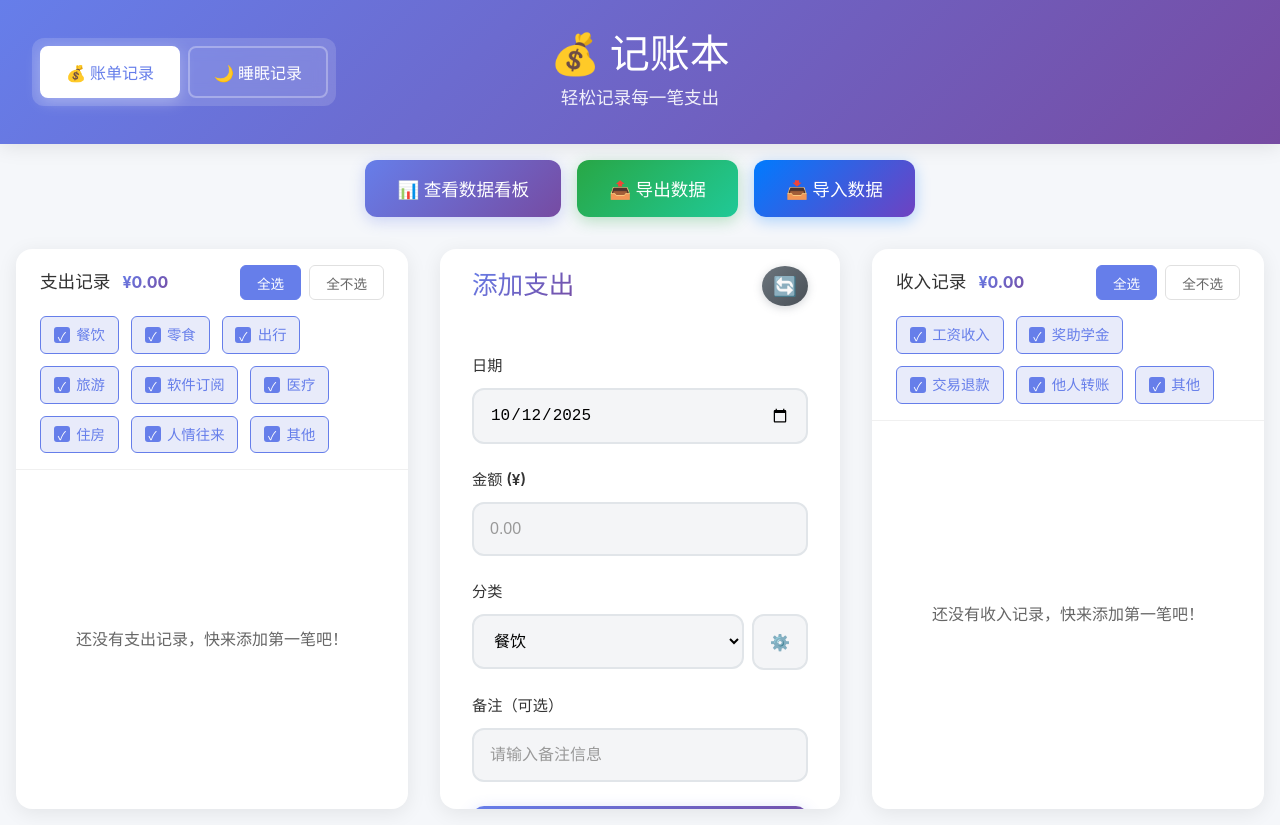
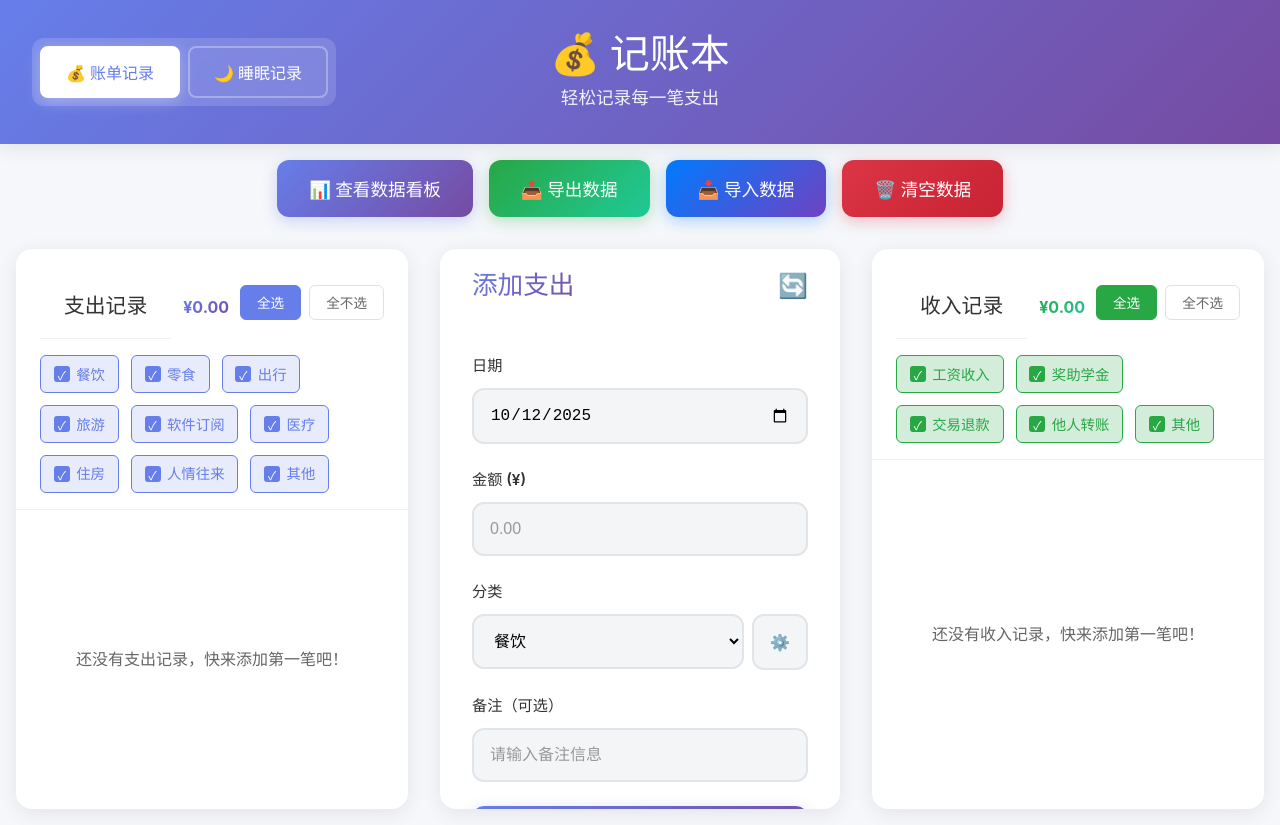
Before and after one commit to lst555ProMax/bookkeeping, a React (Vite) app: page /records in a window 1280 px wide. Built offline with nearby package versions, Linux system fonts and the light colour scheme.

Commit message:
feat: 新增了清空数据的公交

```diff
--- a/src/components/CategoryFilter/CategoryFilter.scss
+++ b/src/components/CategoryFilter/CategoryFilter.scss
@@ -1,6 +1,18 @@
 .category-filter {
   padding: 1rem 1.5rem;
   border-bottom: 1px solid #f0f0f0;
+
+  // 默认主题变量（支出 - 紫色）
+  --theme-color-start: #667eea;
+  --theme-color-end: #764ba2;
+  --theme-color-hover: #667eea;
+
+  // 收入主题（绿色）
+  &--income {
+    --theme-color-start: #28a745;
+    --theme-color-end: #20c997;
+    --theme-color-hover: #28a745;
+  }
 
   &__header {
     display: flex;
@@ -25,8 +37,8 @@
   &__total {
     font-size: 1rem;
     font-weight: 700;
-    color: #667eea;
-    background: linear-gradient(135deg, #667eea 0%, #764ba2 100%);
+    color: var(--theme-color-start);
+    background: linear-gradient(135deg, var(--theme-color-start) 0%, var(--theme-color-end) 100%);
     -webkit-background-clip: text;
     -webkit-text-fill-color: transparent;
     background-clip: text;
@@ -48,13 +60,13 @@
 
       &:hover {
         background: #f5f5f5;
-        border-color: #667eea;
+        border-color: var(--theme-color-hover);
       }
 
       &--active {
-        background: #667eea;
+        background: var(--theme-color-start);
         color: white;
-        border-color: #667eea;
+        border-color: var(--theme-color-start);
       }
     }
   }
@@ -78,16 +90,24 @@
   background: white;
   user-select: none;
 
+  .category-filter--expense & {
     &:hover {
       background: #f9f9f9;
       border-color: #667eea;
+    }
+  }
+
+  .category-filter--income & {
+    &:hover {
+      background: #f9f9f9;
+      border-color: #28a745;
+    }
   }
 
   input[type="checkbox"] {
     cursor: pointer;
     width: 16px;
     height: 16px;
-    accent-color: #667eea;
 
     // 自定义复选框样式
     appearance: none;
@@ -97,11 +117,29 @@
     background-color: white;
     position: relative;
 
+    .category-filter--expense & {
       &:checked {
         background-color: #667eea;
         border-color: #667eea;
+      }
 
-      &::after {
+      &:hover {
+        border-color: #667eea;
+      }
+    }
+
+    .category-filter--income & {
+      &:checked {
+        background-color: #28a745;
+        border-color: #28a745;
+      }
+
+      &:hover {
+        border-color: #28a745;
+      }
+    }
+
+    &:checked::after {
       content: '✓';
       position: absolute;
       color: white;
@@ -113,17 +151,12 @@
     }
   }
 
-    &:hover {
-      border-color: #667eea;
-    }
-  }
-
   .category-name {
     font-size: 0.9rem;
     color: #555;
   }
 
-  &:has(input:checked) {
+  .category-filter--expense &:has(input:checked) {
     background: #e8ebfa;
     border-color: #667eea;
 
@@ -132,4 +165,14 @@
       font-weight: 500;
     }
   }
+
+  .category-filter--income &:has(input:checked) {
+    background: #d4edda;
+    border-color: #28a745;
+
+    .category-name {
+      color: #28a745;
+      font-weight: 500;
     }
+  }
+}
--- a/src/components/CategoryFilter/CategoryFilter.tsx
+++ b/src/components/CategoryFilter/CategoryFilter.tsx
@@ -7,6 +7,7 @@ interface CategoryFilterProps {
   onCategoryChange: (categories: string[]) => void;
   title?: string; // 可选标题
   totalAmount?: number; // 可选总金额
+  theme?: 'expense' | 'income'; // 主题：支出（紫色）或收入（绿色）
 }
 
 const CategoryFilter: React.FC<CategoryFilterProps> = ({
@@ -14,7 +15,8 @@ const CategoryFilter: React.FC<CategoryFilterProps> = ({
   selectedCategories,
   onCategoryChange,
   title,
-  totalAmount
+  totalAmount,
+  theme = 'expense'
 }) => {
   // 全选
   const handleSelectAll = () => {
@@ -39,11 +41,11 @@ const CategoryFilter: React.FC<CategoryFilterProps> = ({
   const isNoneSelected = selectedCategories.length === 0;
 
   return (
-    <div className="category-filter">
+    <div className={`category-filter category-filter--${theme}`}>
       <div className="category-filter__header">
         {title && (
           <div className="category-filter__title-group">
-            <div className="category-filter__title">{title}</div>
+            <h3 className="category-filter__title">{title}</h3>
             {totalAmount !== undefined && (
               <span className="category-filter__total">¥{totalAmount.toFixed(2)}</span>
             )}
--- a/src/components/ExpenseForm/ExpenseForm.scss
+++ b/src/components/ExpenseForm/ExpenseForm.scss
@@ -45,27 +45,24 @@
   }
 
   &__toggle {
-    background: linear-gradient(135deg, #6c757d 0%, #495057 100%);
-    color: white;
+    background: transparent;
+    color: inherit;
     border: none;
-    border-radius: 50%;
-    width: 40px;
-    height: 40px;
+    padding: 0;
     cursor: pointer;
-    font-size: 1.2rem;
+    font-size: 1.5rem;
     transition: all 0.3s ease;
     display: flex;
     align-items: center;
     justify-content: center;
-    box-shadow: 0 2px 8px rgba(108, 117, 125, 0.3);
+    line-height: 1;
 
     &:hover {
-      transform: scale(1.1) rotate(180deg);
-      box-shadow: 0 4px 16px rgba(108, 117, 125, 0.4);
+      transform: scale(1.2) rotate(180deg);
     }
 
     &:active {
-      transform: scale(0.95);
+      transform: scale(0.9);
     }
   }
 
--- /dev/null
+++ b/src/components/SleepQualityTrendChart/SleepQualityTrendChart.scss
@@ -0,0 +1,29 @@
+.sleep-quality-trend-chart {
+  background: white;
+  border-radius: 12px;
+  padding: 1.5rem;
+  box-shadow: 0 2px 8px rgba(0, 0, 0, 0.1);
+
+  .chart-header {
+    display: flex;
+    justify-content: space-between;
+    align-items: center;
+    margin-bottom: 1.5rem;
+  }
+
+  .chart-title {
+    margin: 0;
+    font-size: 1.3rem;
+    font-weight: 600;
+    color: #333;
+  }
+
+  .chart-average {
+    font-size: 1.1rem;
+    font-weight: 600;
+    color: #8884d8;
+    padding: 0.5rem 1rem;
+    background: #f0f0ff;
+    border-radius: 8px;
+  }
+}
--- a/src/components/index.ts
+++ b/src/components/index.ts
@@ -11,4 +11,5 @@ export { default as SleepForm } from './SleepForm/SleepForm';
 export { default as SleepList } from './SleepList/SleepList';
 export { default as SleepTimeTrendChart } from './SleepTimeTrendChart/SleepTimeTrendChart';
 export { default as SleepDurationTrendChart } from './SleepDurationTrendChart/SleepDurationTrendChart';
+export { default as SleepQualityTrendChart } from './SleepQualityTrendChart/SleepQualityTrendChart';
 export { default as CategoryFilter } from './CategoryFilter/CategoryFilter';
--- a/src/pages/Home/Home.scss
+++ b/src/pages/Home/Home.scss
@@ -142,6 +142,15 @@ body {
 
         &:hover:not(:disabled) {
           box-shadow: 0 6px 20px rgba(0, 123, 255, 0.4);
+        }
+      }
+
+      &--danger {
+        background: linear-gradient(135deg, #dc3545 0%, #c82333 100%);
+        box-shadow: 0 4px 15px rgba(220, 53, 69, 0.3);
+
+        &:hover:not(:disabled) {
+          box-shadow: 0 6px 20px rgba(220, 53, 69, 0.4);
         }
       }
     }
--- a/src/pages/Home/Home.tsx
+++ b/src/pages/Home/Home.tsx
@@ -7,7 +7,8 @@ import {
   exportExpenses, importExpenses, validateImportFile,
   loadSleepRecords, addSleepRecord, deleteSleepRecord, updateSleepRecord,
   exportSleepRecords, importSleepRecords, validateSleepImportFile,
-  getCategories, getIncomeCategories
+  getCategories, getIncomeCategories,
+  clearAllExpenses, clearAllSleepRecords
 } from '@/utils';
 import './Home.scss';
 
@@ -259,6 +260,30 @@ const Home: React.FC = () => {
     setBusinessMode(mode);
   };
 
+  // === 清除数据功能 ===
+
+  // 清除记账数据
+  const handleClearAccountingData = () => {
+    const message = `⚠️ 警告：此操作将清空所有记账数据！\n\n当前数据：\n• 支出记录：${expenses.length} 条\n• 收入记录：${incomes.length} 条\n\n此操作不可恢复，确定要清空吗？`;
+
+    if (window.confirm(message)) {
+      const result = clearAllExpenses();
+      loadData(); // 重新加载数据
+      alert(`已清空数据！\n支出记录：${result.expenses} 条\n收入记录：${result.incomes} 条`);
+    }
+  };
+
+  // 清除睡眠记录
+  const handleClearSleepData = () => {
+    const message = `⚠️ 警告：此操作将清空所有睡眠记录！\n\n当前数据：\n• 睡眠记录：${sleepRecords.length} 条\n\n此操作不可恢复，确定要清空吗？`;
+
+    if (window.confirm(message)) {
+      const count = clearAllSleepRecords();
+      loadData(); // 重新加载数据
+      alert(`已清空 ${count} 条睡眠记录！`);
+    }
+  };
+
   // === 睡眠记录导入导出功能 ===
 
   // 导出睡眠记录
@@ -367,6 +392,12 @@ const Home: React.FC = () => {
                 >
                   {isImporting ? '📥 导入中...' : '📥 导入数据'}
                 </button>
+                <button
+                  className="quick-action-btn quick-action-btn--danger"
+                  onClick={handleClearAccountingData}
+                >
+                  🗑️ 清空数据
+                </button>
               </div>
 
               {/* 隐藏的文件输入 */}
@@ -419,6 +450,7 @@ const Home: React.FC = () => {
                     <div className="income-list-container">
                       <CategoryFilter
                         title="收入记录"
+                        theme="income"
                         categories={getIncomeCategories()}
                         selectedCategories={selectedIncomeCategories}
                         onCategoryChange={setSelectedIncomeCategories}
@@ -453,6 +485,12 @@ const Home: React.FC = () => {
                   disabled={isImportingSleep}
                 >
                   {isImportingSleep ? '📥 导入中...' : '📥 导入睡眠记录'}
+                </button>
+                <button
+                  className="quick-action-btn quick-action-btn--danger"
+                  onClick={handleClearSleepData}
+                >
+                  🗑️ 清空数据
                 </button>
               </div>
 
--- a/src/pages/SleepRecords/SleepRecords.scss
+++ b/src/pages/SleepRecords/SleepRecords.scss
@@ -50,19 +50,74 @@
     padding: 0 1rem;
   }
 
-  &__stats {
+  &__overview {
     max-width: 1200px;
     margin: 2rem auto;
     padding: 0 1rem;
-    display: grid;
-    grid-template-columns: repeat(auto-fit, minmax(220px, 1fr));
-    gap: 1.5rem;
   }
 
   &__charts {
     max-width: 1200px;
     margin: 2rem auto;
     padding: 0 1rem;
+    display: flex;
+    flex-direction: column;
+    gap: 2rem;
+  }
+}
+
+.overview-card {
+  background: white;
+  border-radius: 16px;
+  padding: 0.5rem 2rem;
+  box-shadow: 0 4px 20px rgba(0, 0, 0, 0.08);
+  display: flex;
+  align-items: center;
+  gap: 1.5rem;
+  justify-content: center;
+
+  .overview-icon {
+    font-size: 3rem;
+    line-height: 1;
+  }
+
+  .overview-content {
+    text-align: center;
+  }
+
+  .overview-label {
+    font-size: 1rem;
+    color: #666;
+    margin-bottom: 0.5rem;
+  }
+
+  .overview-value {
+    font-size: 2rem;
+    font-weight: 700;
+    color: #333;
+  }
+}
+
+.chart-with-stats {
+  position: relative;
+
+  .chart-header-stats {
+    position: absolute;
+    top: 1.5rem;
+    right: 2rem;
+    display: flex;
+    gap: 1.5rem;
+    z-index: 10;
+
+    .stat-item {
+      font-size: 0.95rem;
+      font-weight: 600;
+      color: #666;
+      padding: 0.5rem 1rem;
+      background: #f8f9fa;
+      border-radius: 8px;
+      white-space: nowrap;
+    }
   }
 }
 
--- a/src/utils/dataManager.ts
+++ b/src/utils/dataManager.ts
@@ -249,12 +249,27 @@ export const validateImportFile = (file: File): string | null => {
 };
 
 /**
- * 清空所有数据（谨慎使用）
+ * 清空所有记账数据（谨慎使用）
  */
-export const clearAllExpenses = (): number => {
+export const clearAllExpenses = (): { expenses: number; incomes: number } => {
   const expenses = loadExpenses();
-  const count = expenses.length;
-  localStorage.removeItem('bookkeeping-expenses');
+  const incomes = loadIncomes();
+  const expenseCount = expenses.length;
+  const incomeCount = incomes.length;
+
+  localStorage.removeItem('bookkeeping_expenses');
+  localStorage.removeItem('bookkeeping_incomes');
+
+  return { expenses: expenseCount, incomes: incomeCount };
+};
+
+/**
+ * 清空所有睡眠记录（谨慎使用）
+ */
+export const clearAllSleepRecords = (): number => {
+  const records = loadSleepRecords();
+  const count = records.length;
+  localStorage.removeItem('sleep_records');
   return count;
 };
 
```
Also changed, not shown: src/components/SleepQualityTrendChart/SleepQualityTrendChart.tsx (added, +51 -0 lines), src/pages/SleepRecords/SleepRecords.tsx (+33 -42 lines). Lines whose indentation alone changed are shown as unchanged.
